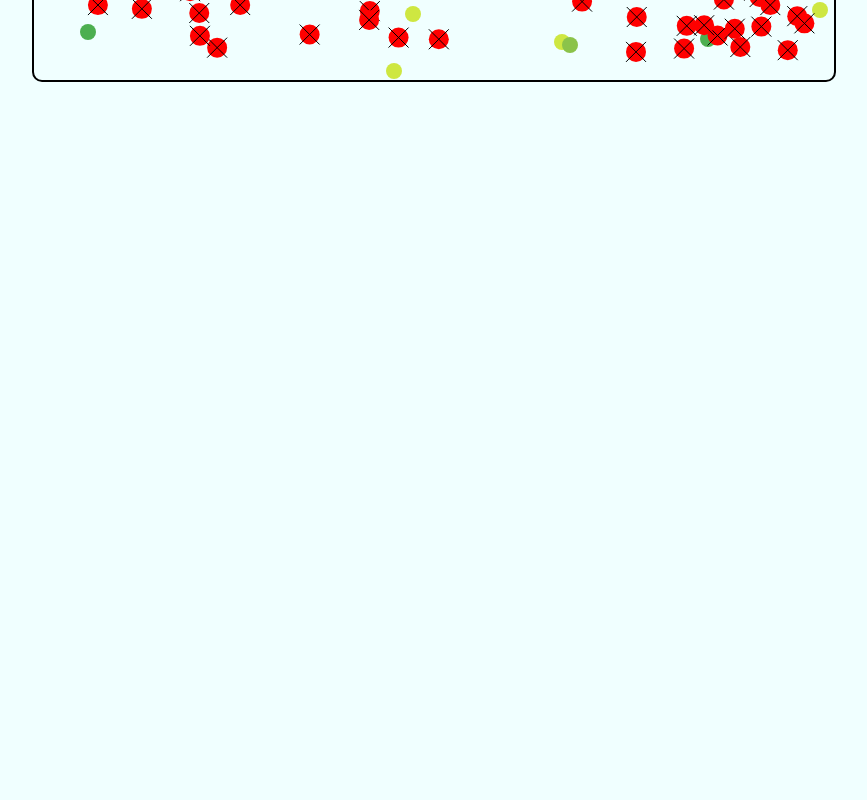
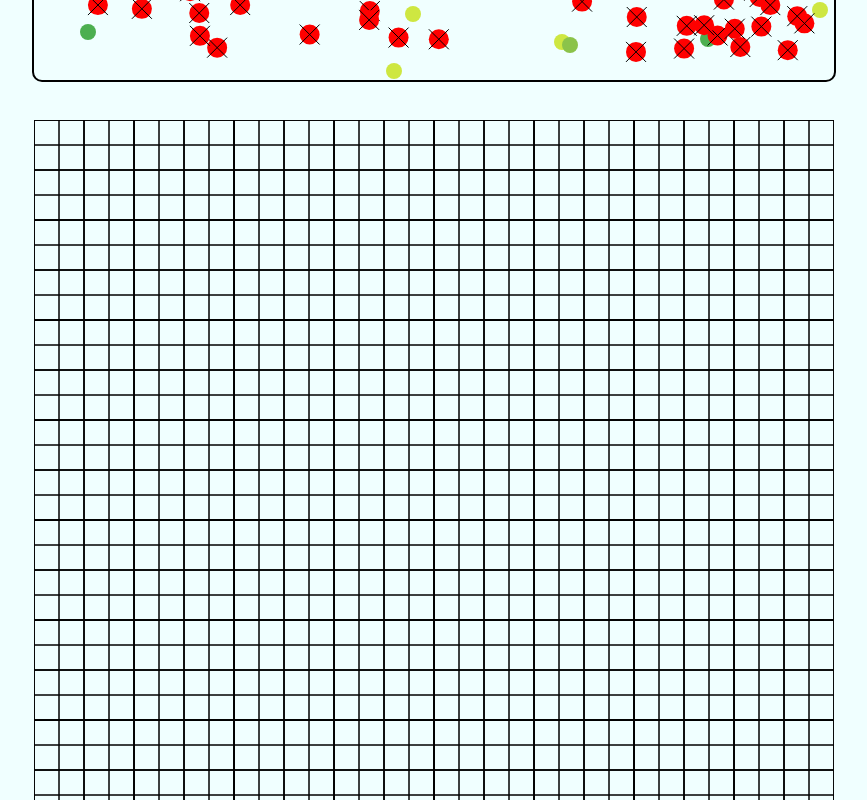
Before and after one commit to slotovi4/natural-selection-rework, a React (Create React App) app: page / in a window 1280 px wide. Shown: the part 760-1560 px from the top of the page, without its empty margins (206-1073 px from the left). Before the commit the page ends 842 px from the top, so only its background shows below. Built offline with nearby package versions, Linux system fonts and the light colour scheme.

Commit message:
feat: update HomePage

```diff
--- a/src/pages/HomePage/HomePage.tsx
+++ b/src/pages/HomePage/HomePage.tsx
@@ -1,3 +1,8 @@
-import { HomeContainer } from 'src/containers';
+import { HomeContainer, AreaTreeContainer } from 'src/containers';
 
-export const HomePage = () => <HomeContainer />;
+export const HomePage = () => (
+	<>
+		<HomeContainer />
+		<AreaTreeContainer />
+	</>
+);
```
